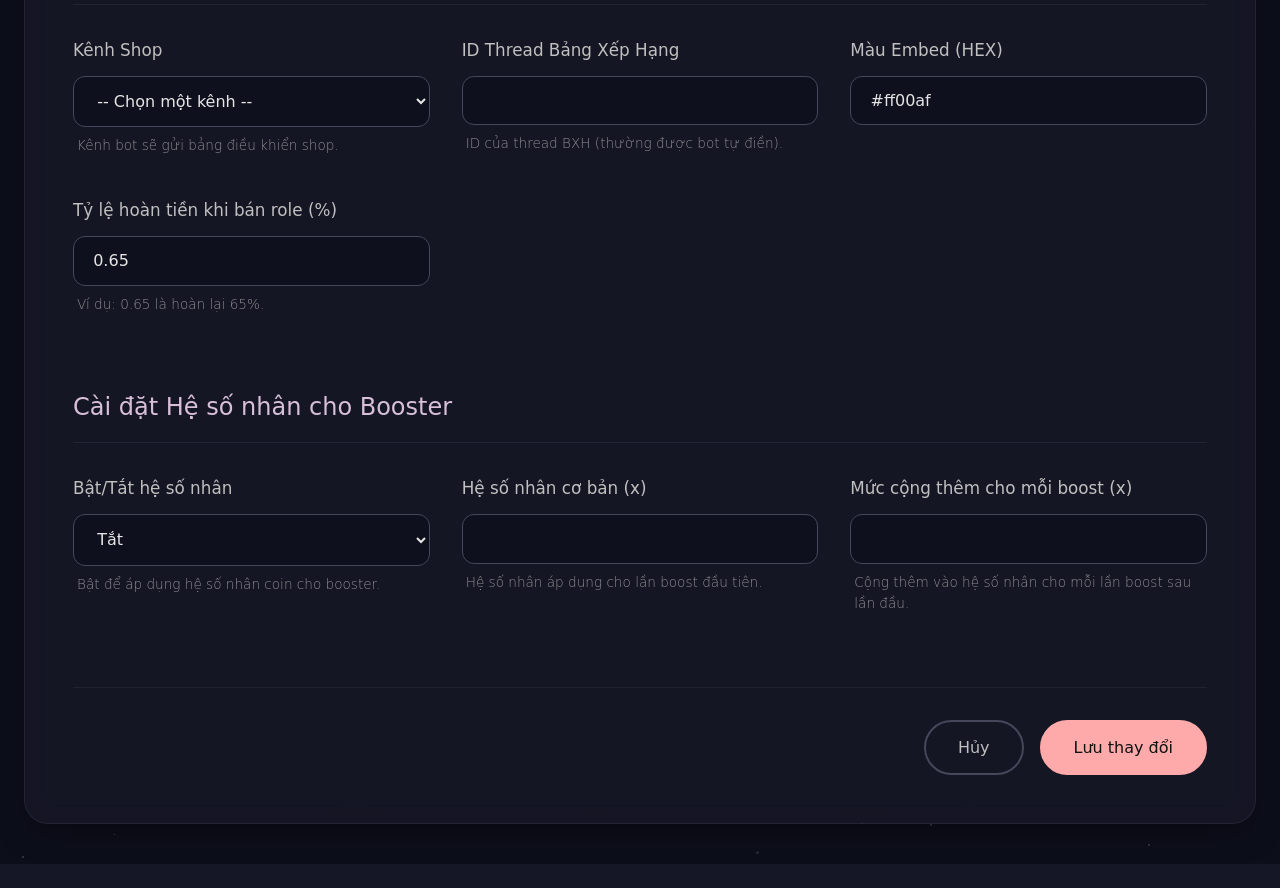
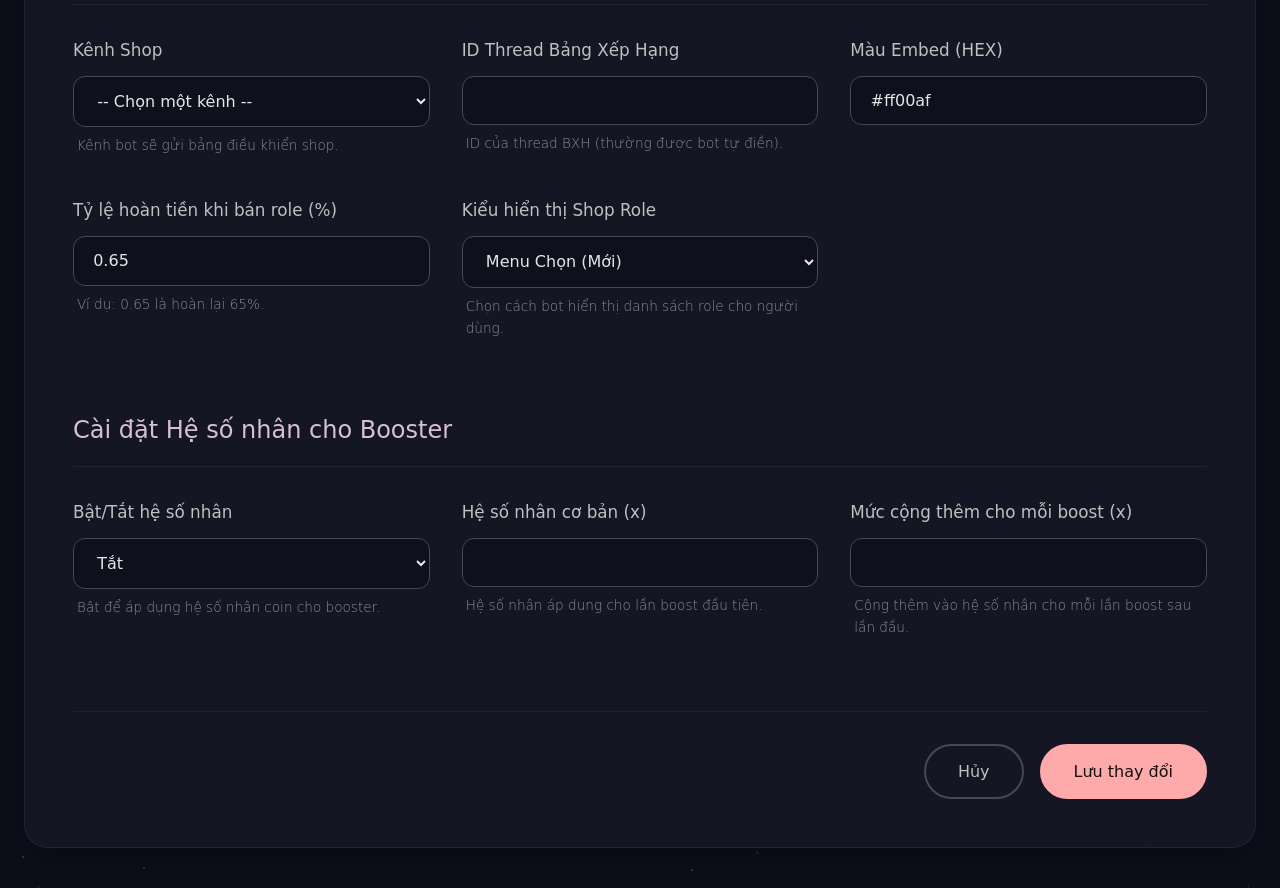
Before and after one commit to Rin1809/web_suport_discord_shop_bot, a Flask app: template templates/edit_config.html in a window 1280 px wide. Shown: the part 328-1216 px from the top of the page. Before the commit the page ends 1192 px from the top, so only its background shows below. Run offline with Flask 3, Linux system fonts and the light colour scheme; the template is opened without the code that fills it, so the values that code supplies are empty; some libraries are stand-ins or nearby versions; some web fonts are replaced.

Commit message:
nang cap quan trishop role list

```diff
--- a/app.py
+++ b/app.py
@@ -72,16 +72,18 @@ def get_db_connection():
 def parse_form_data(form):
     config = defaultdict(dict)
 
+    # cac key don gian
     simple_keys = [
         'shop_channel_id', 'leaderboard_thread_id',
         'EMBED_COLOR', 'SELL_REFUND_PERCENTAGE',
         'SHOP_EMBED_THUMBNAIL_URL', 'SHOP_EMBED_IMAGE_URL',
-        'EARNING_RATES_IMAGE_URL'
+        'EARNING_RATES_IMAGE_URL', 'SHOP_DISPLAY_STYLE' # them key moi
     ]
     for key in simple_keys:
         if form.get(key):
             config[key] = form.get(key)
 
+    # cac key phuc tap
     for key, value in form.items():
         if '[' in key and ']' in key:
             parts = key.replace(']', '').split('[')
@@ -92,6 +94,7 @@ def parse_form_data(form):
                 d = d[part]
             d[parts[-1]] = value if value else None
 
+    # chuyen doi kieu
     if config.get('shop_channel_id'):
         config['shop_channel_id'] = int(config['shop_channel_id'])
     else:
@@ -126,6 +129,7 @@ def parse_form_data(form):
         if booster_conf.get('PER_BOOST_ADDITION'):
             booster_conf['PER_BOOST_ADDITION'] = float(booster_conf['PER_BOOST_ADDITION'])
 
+    # ty le category
     cat_ids = request.form.getlist('category_rate_id[]')
     cat_msgs = request.form.getlist('category_rate_messages[]')
     cat_reacts = request.form.getlist('category_rate_reactions[]')
@@ -138,6 +142,7 @@ def parse_form_data(form):
                 "REACTIONS_PER_COIN": int(cat_reacts[i]) if cat_reacts[i] else None
             }
 
+    # ty le channel
     chan_ids = request.form.getlist('channel_rate_id[]')
     chan_msgs = request.form.getlist('channel_rate_messages[]')
     chan_reacts = request.form.getlist('channel_rate_reactions[]')
@@ -150,6 +155,7 @@ def parse_form_data(form):
                 "REACTIONS_PER_COIN": int(chan_reacts[i]) if chan_reacts[i] else None
             }
 
+    # q&a
     qna_labels = request.form.getlist('qna_label[]')
     qna_descriptions = request.form.getlist('qna_description[]')
     qna_emojis = request.form.getlist('qna_emoji[]')
--- a/templates/edit_config.html
+++ b/templates/edit_config.html
@@ -48,6 +48,14 @@
                             <label for="refund_percentage" class="form-label-poetic">Tỷ lệ hoàn tiền khi bán role (%)</label>
                             <input type="number" step="0.01" class="form-control-poetic" id="refund_percentage" name="SELL_REFUND_PERCENTAGE" value="{{ config.get('SELL_REFUND_PERCENTAGE', 0.65) }}">
                             <div class="form-text-poetic">Ví dụ: 0.65 là hoàn lại 65%.</div>
+                        </div>
+                        <div class="form-group-poetic">
+                            <label for="shop_display_style" class="form-label-poetic">Kiểu hiển thị Shop Role</label>
+                            <select class="form-select-poetic" id="shop_display_style" name="SHOP_DISPLAY_STYLE">
+                                <option value="select_menu" {% if config.get('SHOP_DISPLAY_STYLE', 'select_menu') == 'select_menu' %}selected{% endif %}>Menu Chọn (Mới)</option>
+                                <option value="pagination" {% if config.get('SHOP_DISPLAY_STYLE') == 'pagination' %}selected{% endif %}>Phân trang (Cũ)</option>
+                            </select>
+                            <div class="form-text-poetic">Chọn cách bot hiển thị danh sách role cho người dùng.</div>
                         </div>
                     </div>
 
```
